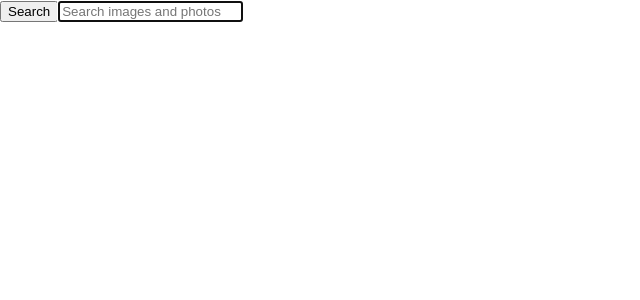
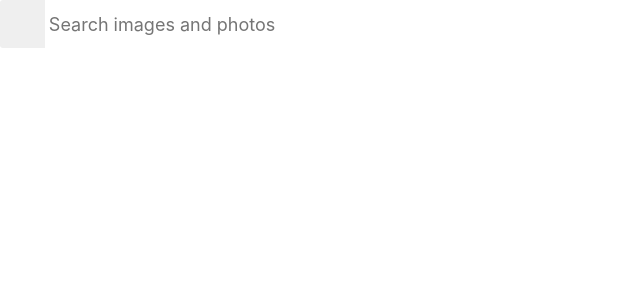
Before and after one commit to ByeByeSyrena/goit-react-hw-03-image-finder, a React (Create React App) app: page / in a window 1280 px wide. Shown: the top 300 px of the page, without its empty margins (0-640 px from the left). Built offline with nearby package versions, Linux system fonts and the light colour scheme.

Commit message:
styles ready

```diff
--- a/package.json
+++ b/package.json
@@ -13,6 +13,7 @@
     "react-dom": "^18.1.0",
     "react-loader-spinner": "^5.4.5",
     "react-scripts": "5.0.1",
+    "styled-components": "^6.0.8",
     "web-vitals": "^2.1.3"
   },
   "scripts": {
--- a/src/components/App.jsx
+++ b/src/components/App.jsx
@@ -5,6 +5,14 @@ import ImageGallery from './ImageGallery/ImageGallery';
 import { fetchImgs } from './Api/api';
 import { Audio } from 'react-loader-spinner';
 import Button from './Button/Button';
+import styled from 'styled-components';
+
+const AppContainer = styled.div`
+  display: grid;
+  grid-template-columns: 1fr;
+  grid-gap: 16px;
+  padding-bottom: 24px;
+`;
 
 export class App extends Component {
   state = {
@@ -71,13 +79,19 @@ export class App extends Component {
     }
   };
 
+  showModale = () => {
+    this.setState(({ showModale }) => ({ showModale: !showModale }));
+  };
+
   render() {
-    const { images, isLoading, error, perPage, allImagesLoaded } = this.state;
+    const { images, isLoading, error, perPage, allImagesLoaded, showModale } =
+      this.state;
     const loadMoreButton =
       !allImagesLoaded && images.length > 0 && images.length % perPage === 0;
+    const loadModal = images.length > 0 && showModale;
 
     return (
-      <>
+      <AppContainer>
         <Searchbar onSubmit={this.handleSubmit} />
         {error && <p>Whoops, something went wrong: {error.message}</p>}
         {isLoading ? (
@@ -99,8 +113,8 @@ export class App extends Component {
             condition={allImagesLoaded}
           />
         )}
-        <Modal />
-      </>
+        {loadModal && <Modal image={images} onClick={this.showModale} />}
+      </AppContainer>
     );
   }
 }
--- a/src/components/Button/Button.module.css
+++ b/src/components/Button/Button.module.css
@@ -0,0 +1,25 @@
+.buttonLoadMore {
+  padding: 8px 16px;
+  border-radius: 2px;
+  background-color: #3f51b5;
+  transition: all 250ms cubic-bezier(0.4, 0, 0.2, 1);
+  text-align: center;
+  display: inline-block;
+  color: #fff;
+  border: 0;
+  text-decoration: none;
+  cursor: pointer;
+  font-family: inherit;
+  font-size: 18px;
+  line-height: 24px;
+  font-style: normal;
+  font-weight: 500;
+  min-width: 180px;
+  box-shadow: 0px 3px 1px -2px rgba(0, 0, 0, 0.2),
+    0px 2px 2px 0px rgba(0, 0, 0, 0.14), 0px 1px 5px 0px rgba(0, 0, 0, 0.12);
+}
+
+.buttonLoadMore:hover,
+.buttonLoadMore:focus {
+  background-color: #303f9f;
+}
--- a/src/components/ImageGallery/ImageGallery.module.css
+++ b/src/components/ImageGallery/ImageGallery.module.css
@@ -0,0 +1,12 @@
+.gallery {
+  display: grid;
+  max-width: calc(100vw - 48px);
+  grid-template-columns: repeat(auto-fill, minmax(320px, 1fr));
+  grid-gap: 16px;
+  margin-top: 0;
+  margin-bottom: 0;
+  padding: 0;
+  list-style: none;
+  margin-left: auto;
+  margin-right: auto;
+}
--- a/src/components/ImageGalleryItem/ImageGalleryItem.jsx
+++ b/src/components/ImageGalleryItem/ImageGalleryItem.jsx
@@ -3,7 +3,7 @@ import css from './ImageGalleryItem.module.css';
 const ImageGalleryItem = ({ image, id }) => {
   return (
     <li className={css.galleryItem} key={id}>
-      <img src={image} alt="" />
+      <img src={image} alt="" className={css.image} />
     </li>
   );
 };
--- a/src/components/ImageGalleryItem/ImageGalleryItem.module.css
+++ b/src/components/ImageGalleryItem/ImageGalleryItem.module.css
@@ -0,0 +1,17 @@
+.galleryItem {
+  border-radius: 2px;
+  box-shadow: 0px 1px 3px 0px rgba(0, 0, 0, 0.2),
+    0px 1px 1px 0px rgba(0, 0, 0, 0.14), 0px 2px 1px -1px rgba(0, 0, 0, 0.12);
+}
+
+.image {
+  width: 100%;
+  height: 260px;
+  object-fit: cover;
+  transition: transform 250ms cubic-bezier(0.4, 0, 0.2, 1);
+}
+
+.image:hover {
+  transform: scale(1.03);
+  cursor: zoom-in;
+}
--- a/src/components/Modal/Modal.jsx
+++ b/src/components/Modal/Modal.jsx
@@ -1,10 +1,12 @@
 import css from './Modal.module.css';
 
-const Modal = ({ image }) => {
+const Modal = ({ images }) => {
   return (
     <div className={css.overlay}>
       <div className={css.modal}>
-        <img src="" alt="" />
+        {/* {images.map(image => (
+          <img src={image.largeImageURL} alt={image.tags} />
+        ))} */}
       </div>
     </div>
   );
--- a/src/components/Modal/Modal.module.css
+++ b/src/components/Modal/Modal.module.css
@@ -0,0 +1,17 @@
+.overlay {
+  position: fixed;
+  top: 0;
+  left: 0;
+  width: 100vw;
+  height: 100vh;
+  display: flex;
+  justify-content: center;
+  align-items: center;
+  background-color: rgba(0, 0, 0, 0.8);
+  z-index: 1200;
+}
+
+.modal {
+  max-width: calc(100vw - 48px);
+  max-height: calc(100vh - 24px);
+}
--- a/src/components/Searchbar/Searchbar.module.css
+++ b/src/components/Searchbar/Searchbar.module.css
@@ -1,4 +1,4 @@
-.Searchbar {
+.searchbar {
   top: 0;
   left: 0;
   position: sticky;
@@ -16,3 +16,60 @@
   box-shadow: 0px 2px 4px -1px rgba(0, 0, 0, 0.2),
     0px 4px 5px 0px rgba(0, 0, 0, 0.14), 0px 1px 10px 0px rgba(0, 0, 0, 0.12);
 }
+
+.form {
+  display: flex;
+  align-items: center;
+  width: 100%;
+  max-width: 600px;
+  background-color: #fff;
+  border-radius: 3px;
+  overflow: hidden;
+}
+
+.button {
+  display: inline-block;
+  width: 48px;
+  height: 48px;
+  border: 0;
+  background-image: url('../../../public/favicon.ico');
+  background-size: 40%;
+  background-repeat: no-repeat;
+  background-position: center;
+  opacity: 0.6;
+  transition: opacity 250ms cubic-bezier(0.4, 0, 0.2, 1);
+  cursor: pointer;
+  outline: none;
+}
+
+.button:hover {
+  opacity: 1;
+}
+
+.buttonLabel {
+  position: absolute;
+  width: 1px;
+  height: 1px;
+  padding: 0;
+  overflow: hidden;
+  clip: rect(0, 0, 0, 0);
+  white-space: nowrap;
+  clip-path: inset(50%);
+  border: 0;
+}
+
+.input {
+  display: inline-block;
+  width: 100%;
+  font: inherit;
+  font-size: 20px;
+  border: none;
+  outline: none;
+  padding-left: 4px;
+  padding-right: 4px;
+}
+
+.input::placeholder {
+  font: inherit;
+  font-size: 18px;
+}
--- a/src/index.css
+++ b/src/index.css
@@ -13,3 +13,49 @@ code {
   font-family: source-code-pro, Menlo, Monaco, Consolas, 'Courier New',
     monospace;
 }
+
+/* Reset styles */
+#root {
+  width: 1280px;
+  height: 100%;
+  margin: 0 auto;
+}
+
+h1,
+h2,
+h3,
+h4,
+h5,
+h6,
+p {
+  margin: 0;
+}
+
+p:last-child {
+  margin-bottom: 0;
+}
+
+ul {
+  margin: 0;
+  padding: 0;
+  list-style: none;
+}
+
+a {
+  color: currentColor;
+  text-decoration: none;
+}
+
+button {
+  cursor: pointer;
+}
+
+img {
+  display: block;
+  max-width: 100%;
+  height: auto;
+}
+
+link {
+  text-decoration: none;
+}
```
Also changed, not shown: src/components/Add.module.css (deleted), 1 other file (tests, documents, lock files or other folders).
